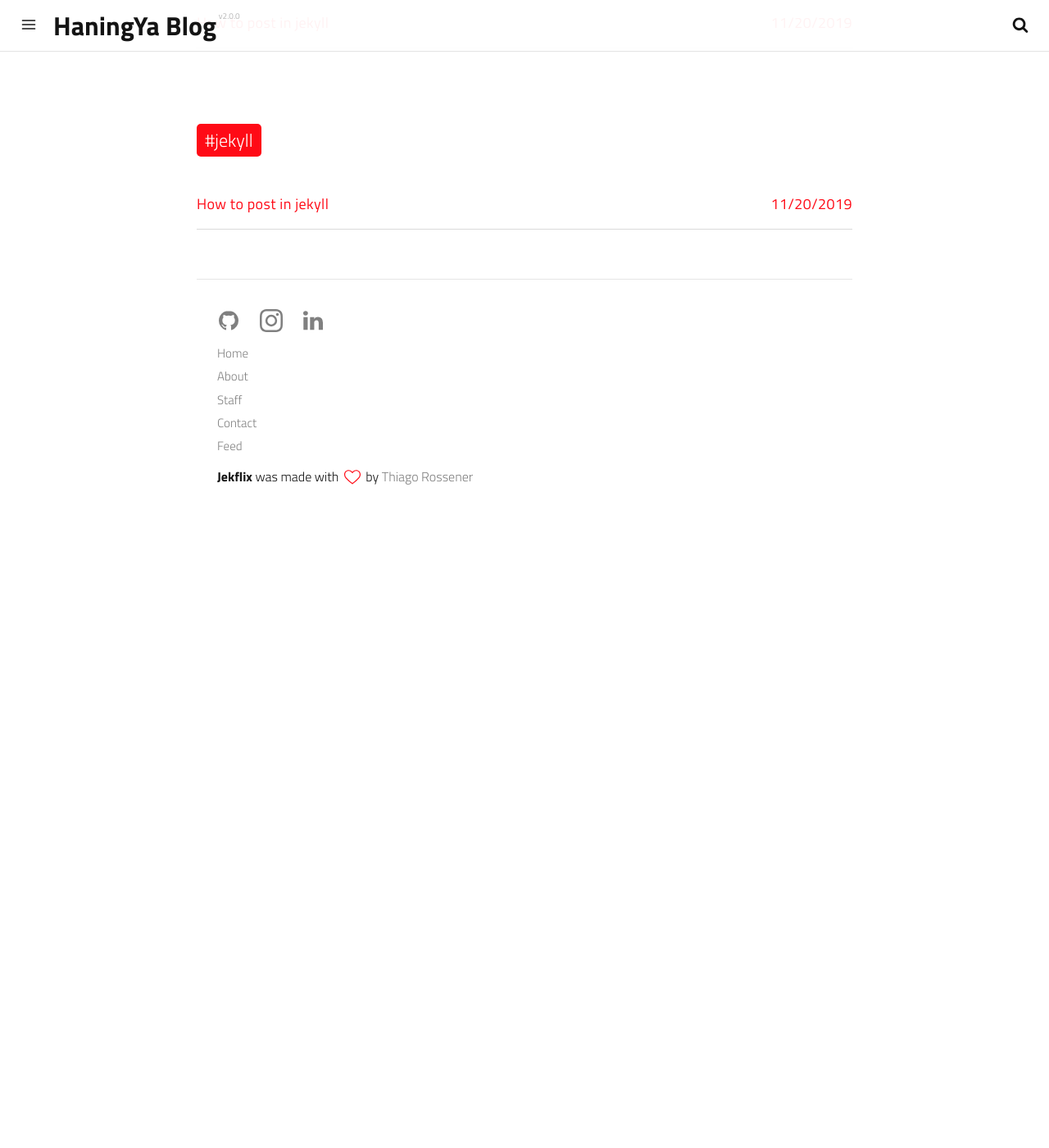
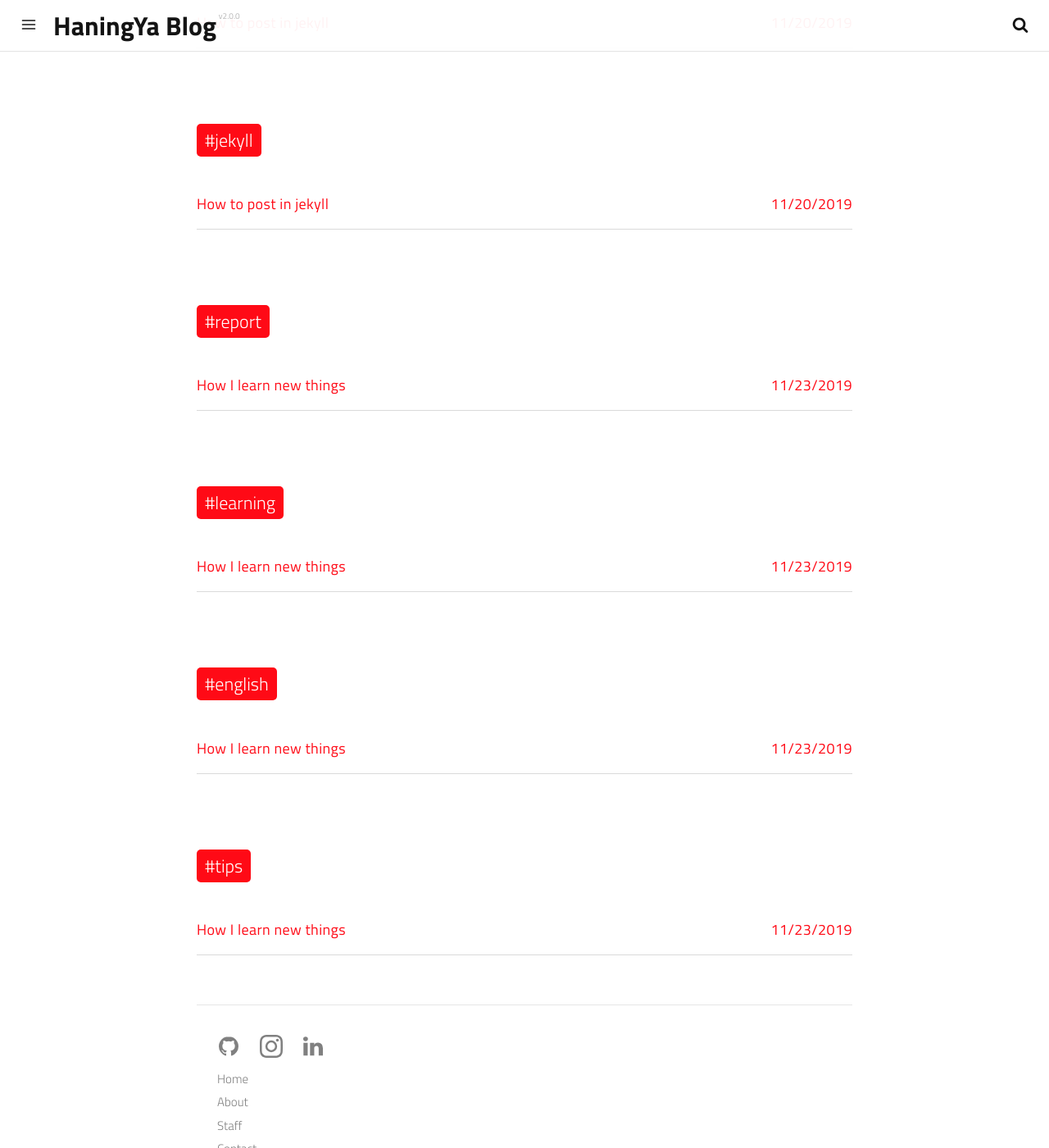
Before and after one commit to KimTaeHyeong17/KimTaeHyeong17.github.io, a Jekyll site: the page built from tags.html, in a window 1280 px wide and 1400 px high, scrolled down 595 px. Shown: the whole window at 82% size. Built offline with Jekyll 4.4.1, drawn with Linux system fonts in a browser that asks for light colours; a script that is not in the unit is left out; before the commit the page ends 1225 px from its top, so only the background shows below that; part of the change alters nothing that is shown; some of the changed text lies outside the part shown.

Commit message:
Update 2019-11-23-how-i-learn-new-things.md

```diff
--- a/_posts/2019-11-23-how-i-learn-new-things.md
+++ b/_posts/2019-11-23-how-i-learn-new-things.md
@@ -2,12 +2,21 @@
 date: 2019-11-23 07:36:19
 layout: post
 title: "How I learn new things"
-subtitle:
-description:
-image:
-optimized_image:
-category:
+subtitle: Report for "Engineering Writing and Presentation" Class
+description: 100% my opinion.
+image: https://external-preview.redd.it/-UiREVDK9UfhPFGi_iKjr3If018MbdMUpxI3nuGmHzI.png?auto=webp&s=299271fe4cc65f482b79c15d2ec9caf223366da6
+optimized_image: https://external-preview.redd.it/-UiREVDK9UfhPFGi_iKjr3If018MbdMUpxI3nuGmHzI.png?auto=webp&s=299271fe4cc65f482b79c15d2ec9caf223366da6
+category: blog
 tags:
-author:
+    - report
+    - learning
+    - english
+    - tips
+author: HaningYa
 paginate: false
 ---
+##How I learn something : get used to it
+ Hello fellow students, my name is HaningYa , and I am a junior at Pusan National University majoring Computer Science and currently working as mobile developer at start-up company. When I was child, I didn't expected to study computer science or engineering. So why I chose my major to CS? There is no fancy reason. Because I thought Computer Science doesn't learn any math stuff. I was really bad at mathematics so I wanted to avoid as much as possible. However after I took some courses, I realized math was kind of important. From linear algebra to discrete mathematics, Despite of hard work, I failed every math lecture. I had no idea how to study those things. I even thought about changing my major. Hopefully I found something that is both fun and related to my major, it was app development.
+ As I started to learn how to make an Android app, it was hard. I didn't know anything about how to code like Object Oriented, or Java language, Android activity life-cycle etc. Since I hated to learn from book, I just searched "How to make android app". As I search that, I realized I needed "Android Studio" to make app. So I searched how to install android studio and by searching and searching I finally made my first "Hello World" android application. Since then every time I wanted to build that I don't know, I searched for examples and implement and understand the sequence, or structure of code. After few month later, I was able to make android app by level of making money by those apps. After that experience, I learned not only how to make apps, but also how to approach new fields for example, new frameworks, technology or library.
+ The secrete that I could learn from scratch to making money level, is I tried hard to get used to it. People feel uncomfortable or easily get scared of unfamiliar things. So people stop hanging out with those scary things and get back to comfort zone. You have to overcome those things. Despite you don't know anything, literally everything, you have to face them and have to get used to it.
+ I know I'm just a little tiny junior student who can't do anything without googles search results, but I wanted to tell you guys, just get used to it because even inventor of modern computer architecture John von Neumann said "Young man, in mathematics you don't understand things. You get used to them". Thank you for listening.
```
